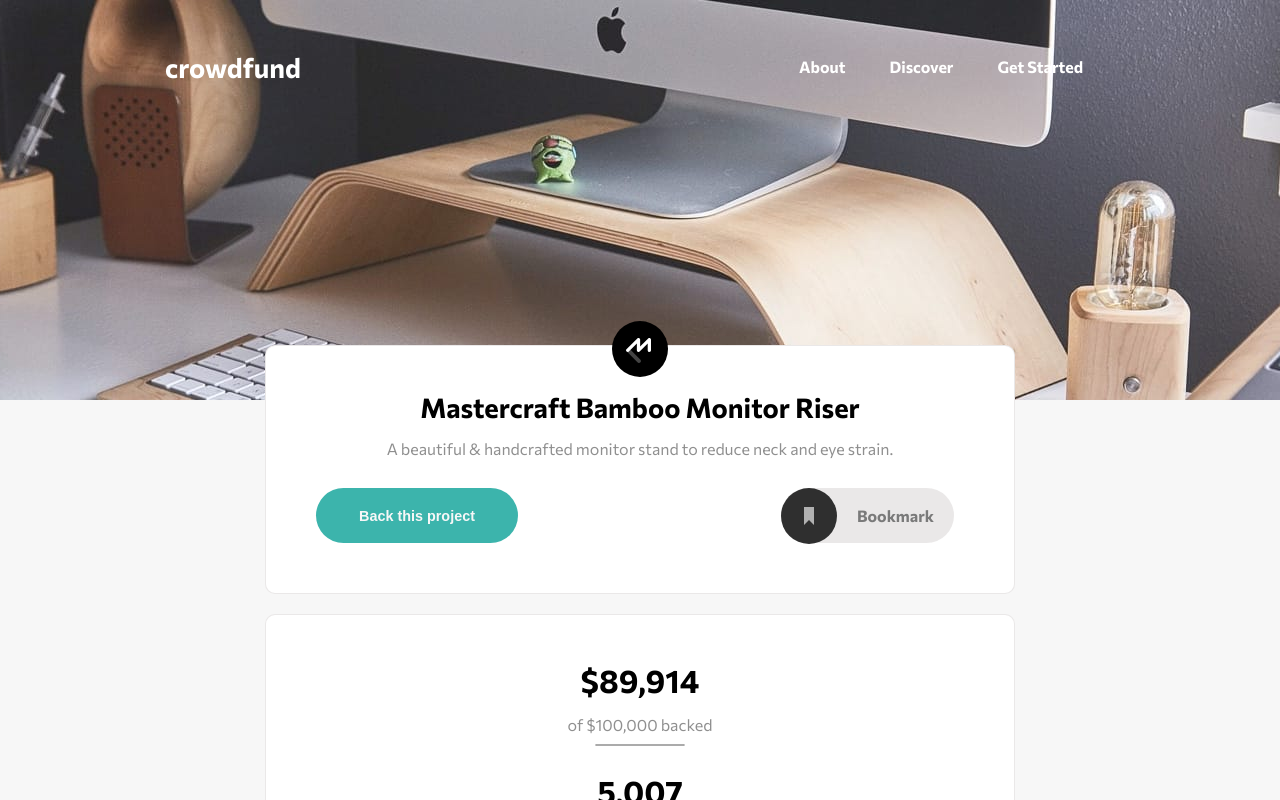
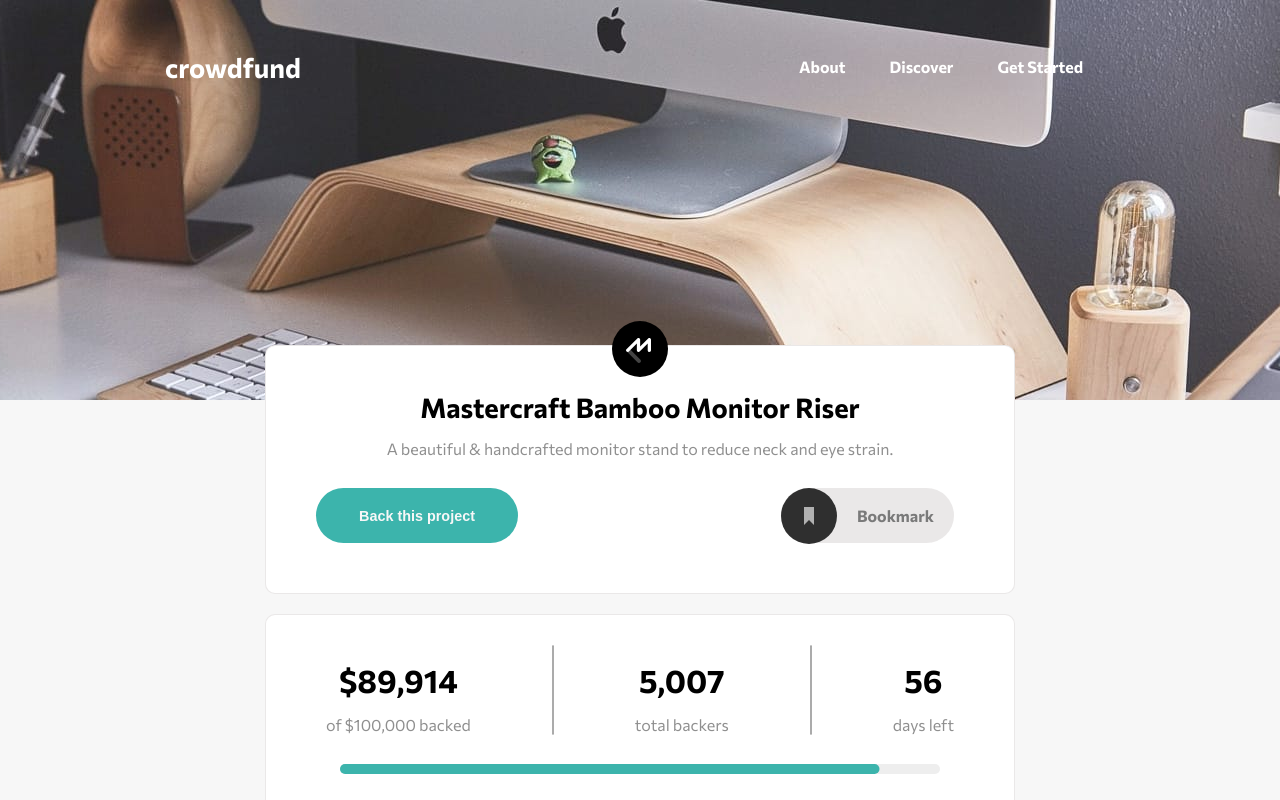
Before and after one commit to Kevin27j/crowdfunding-product-page, a React (Vite) app: page / in a window 1280 px wide. Shown: the top 800 px of the page. Built offline with nearby package versions, Linux system fonts and the light colour scheme.

Commit message:
stats middle card desktop layout mods

```diff
--- a/src/Components/Body/StatsMiddleCard.jsx
+++ b/src/Components/Body/StatsMiddleCard.jsx
@@ -1,12 +1,30 @@
 import { useState } from "react";
 import Card from "../Card"
-import { Box } from '@mui/material';
+import { Box, useMediaQuery } from '@mui/material';
 import { styled } from '@mui/material/styles';
 import LinearProgress, { linearProgressClasses } from '@mui/material/LinearProgress';
 
+
+export default function StatsMiddleCard() {
+
+    // progress bar media query
+    const progressBarMobile = useMediaQuery('(max-width: 1024px)');
+
+    // Progress Stats data
+    const goalAmount = 100000;
+    const [moneyRaised, setMoneyRaised] = useState(89914);
+    const [backers, setBackers] = useState(5007);
+    const [daysLeft, setDaysLeft] = useState(56);
+
+    const progressBarVal = Math.min((moneyRaised / goalAmount) * 100, 100);
+
+    const updateBar = () => {
+        setMoneyRaised((prev) => Math.min(prev + 1000, goalAmount));
+    }
+
     // MUI PROGRESS BAR CUSTOM-STYLED
     const BorderLinearProgress = styled(LinearProgress)(({ theme }) => ({
-    width: '280px',
+        width: (progressBarMobile ? '264px' : '600px'),
         margin: '0 auto',
         height: 10,
         borderRadius: 5,
@@ -26,35 +44,38 @@ const BorderLinearProgress = styled(LinearProgress)(({ theme }) => ({
     }));
 
 
-export default function StatsMiddleCard() {
-    const goalAmount = 100000;
-    const [moneyRaised, setMoneyRaised] = useState(89914);
-    const [backers, setBackers] = useState(5007);
-    const [daysLeft, setDaysLeft] = useState(56);
-
-    const progressBarVal = Math.min((moneyRaised / goalAmount) * 100, 100);
-
-    const updateBar = () => {
-        setMoneyRaised((prev) => Math.min(prev + 1000, goalAmount));
-    }
-
     return (
         <Card>
             <div id="stats-card">
+                <div className="stats-card-container">
 
+                    <div className="stats-card-text">
                         <h1 className="card-title">${moneyRaised.toLocaleString('en-US')}</h1>
                         <p className="card-text">of $100,000 backed</p>
+                    </div>
+
                     <hr className="line-break" />
 
+                    <div className="stats-card-text">
                         <h1 className="card-title">{backers.toLocaleString('en-US')}</h1>
                         <p className="card-text">total backers</p>
+                    </div>
+
                     <hr className="line-break" />
 
+                    <div className="stats-card-text">
                         <h1 className="card-title">{daysLeft}</h1>
                         <p className="card-text">days left</p>
+                    </div>
+                </div>
 
                 <Box className="progress-box">
-                    <BorderLinearProgress variant="determinate" value={progressBarVal} onClick={updateBar}/>
+                    <BorderLinearProgress
+                        variant="determinate"
+                        value={progressBarVal}
+                        onClick={updateBar}
+                        className="progress-bar"
+                    />
                 </Box>
 
             </div>
--- a/src/index.scss
+++ b/src/index.scss
@@ -146,7 +146,7 @@ button {
 
 /* ------------------- MIDDLE STATS CARD ------------------- */
 
-#stats-card>.card-title {
+.stats-card-text>.card-title {
   font-size: $font-16 * 2;
 }
 
@@ -278,11 +278,11 @@ button {
     font-size: $font-16 * 1;
   }
 
-/* ------------------- TOP CARD & BUTTONS ------------------- */
+  /* ------------------- TOP CARD & BUTTONS ------------------- */
 
   .top-buttons {
     @include flex(row, space-between, center);
-    margin: 30px 10px ;
+    margin: 30px 10px;
   }
 
   .top-buttons button {
@@ -303,4 +303,22 @@ button {
     font-weight: bold;
   }
 
+  /* ------------------- MIDDLE STATS CARD ------------------- */
+
+  .stats-card-container {
+    @include flex(row, center, center);
+  }
+
+  .card
+
+  .line-break {
+    transform: rotate(90deg);
+  }
+
+  .progress-box {
+    margin: 20px 0;
+  }
+
+
+
 }
```
Lines whose indentation alone changed are shown as unchanged.
